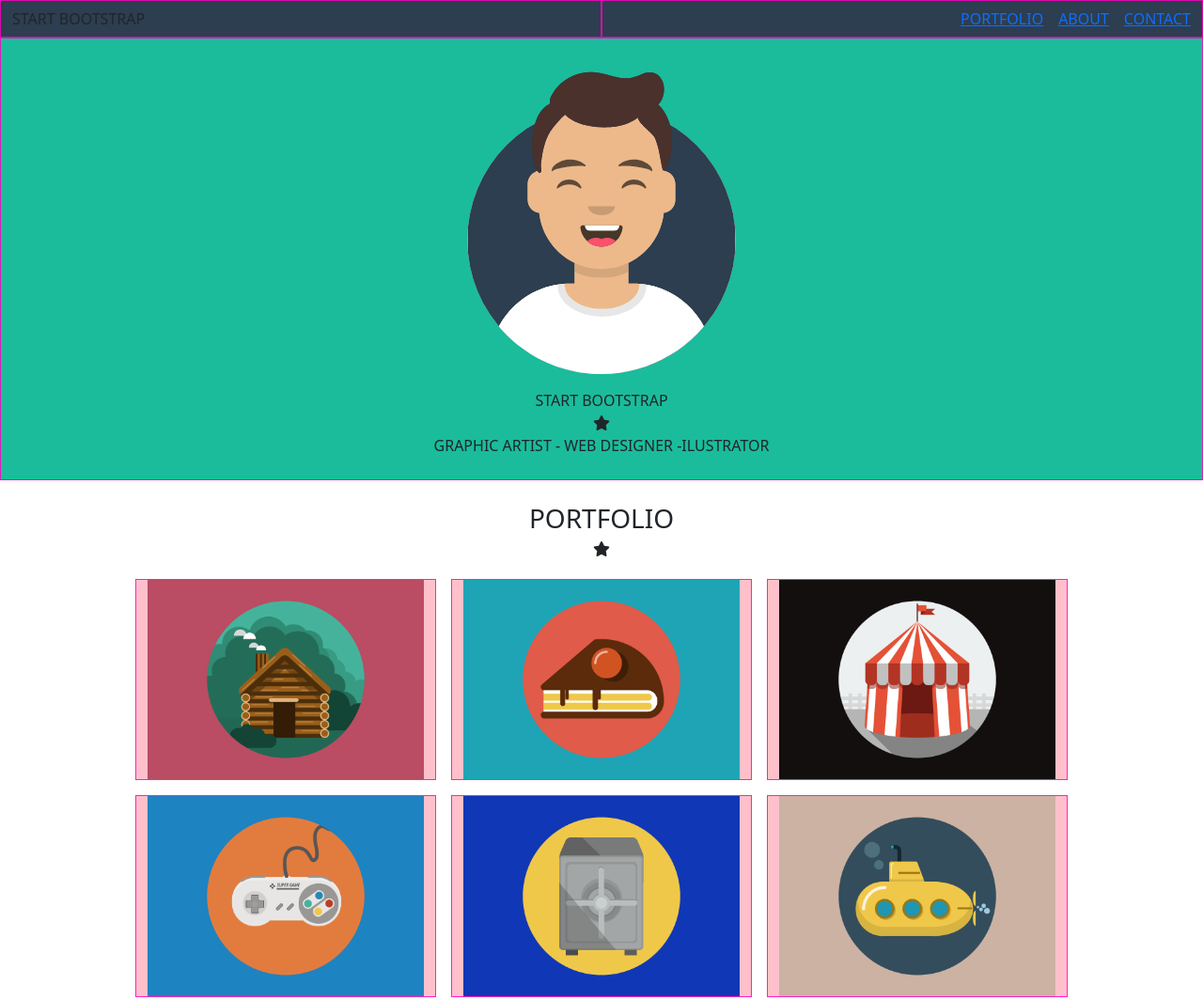
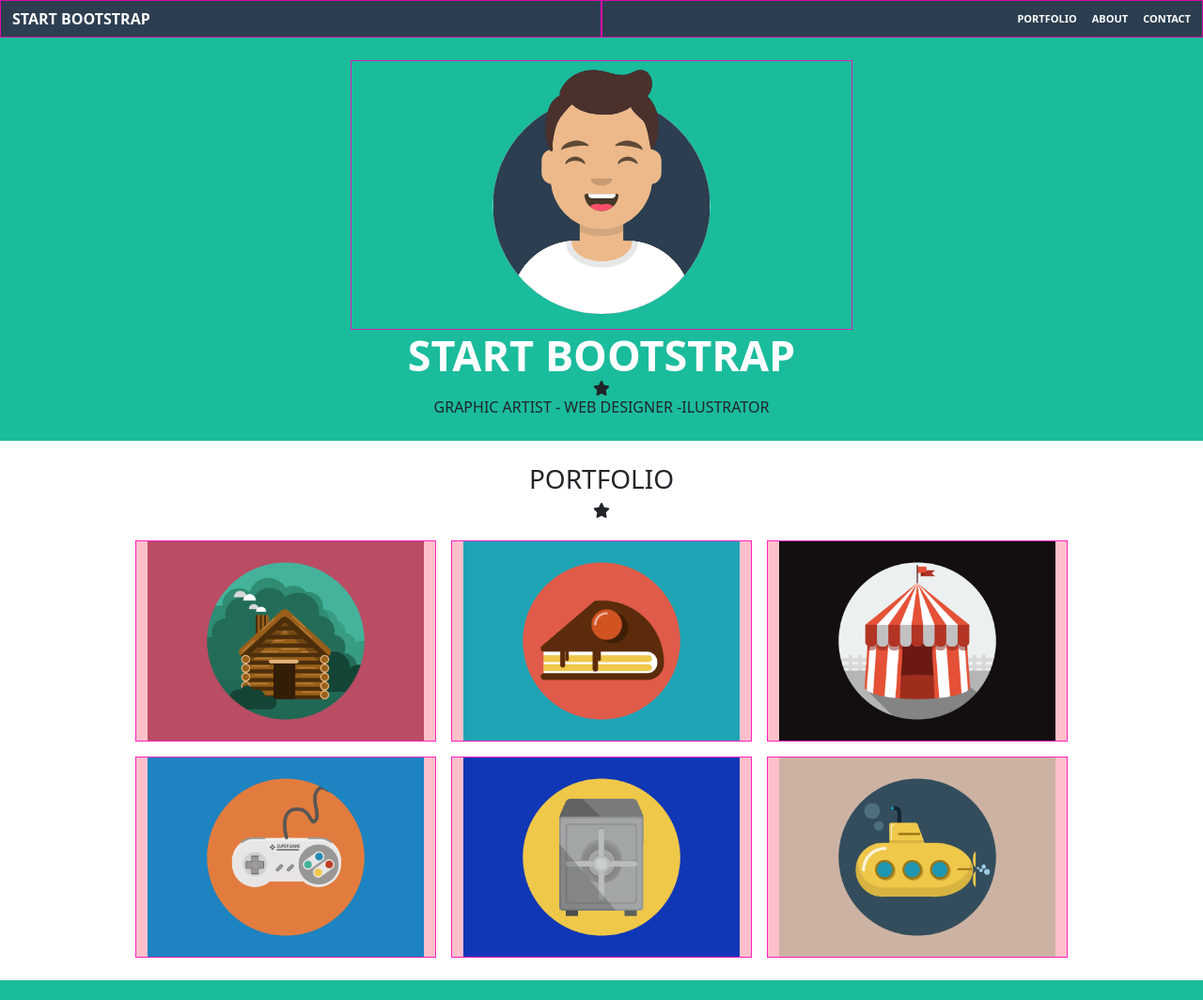
Before and after one commit to Arela-Cristina/html-css-bootstrap-freelancer, a plain HTML site: page index.html in a window 1280 px wide. Shown: the top 1064 px of the page at 94% size. Drawn offline with nearby package versions, Linux system fonts and the light colour scheme.

Commit message:
Add class for media query to  img/avatar.svg
Add class for media query for div  "START BOOTSTRAP"

```diff
--- a/index.html
+++ b/index.html
@@ -14,24 +14,27 @@
 <body>
     <header class="container-fluid">
         <div class="row">
-            <div class="col-6 d-flex align-items-center cri-bg-gray">START BOOTSTRAP</div>
+            <div class="col-6 d-flex  align-items-center text-white fw-bold cri-bg-gray">START BOOTSTRAP</div>
             <!-- sm menu -->
-            <div class="col-6 d-block d-md-none d-lg-none d-flex align-items-center justify-content-end cri-bg-gray">
+            <div
+                class="col-6 d-block d-md-none d-lg-none d-flex align-items-center justify-content-end text-white fw-bold cri-bg-gray">
                 <a href="#"><i class="fa-solid fa-bars"></i></a>
             </div>
 
             <!-- md lg menu -->
             <div
-                class="col-md-6 d-flex align-items-center justify-content-end d-none d-sm-none d-md-flex d-lg-flex gap-3 cri-bg-gray">
-                <a href="#">PORTFOLIO</a>
-                <a href="#">ABOUT</a>
-                <a href="#">CONTACT</a>
+                class="col-md-6 d-flex align-items-center justify-content-end d-none d-sm-none d-md-flex d-lg-flex gap-3  cri-bg-gray">
+                <a class="text-decoration-none text-white fw-bold cri-fs-11" href="#">PORTFOLIO</a>
+                <a class="text-decoration-none text-white fw-bold cri-fs-11" href="#">ABOUT</a>
+                <a class="text-decoration-none text-white fw-bold cri-fs-11" href="#">CONTACT</a>
             </div>
         </div>
-        <div class="row justify-content-center text-center cri-bg-green">
-            <div class="col cri-bg-green py-4">
-                <img class="img-fluid w-25 pb-3" src="img/avatar.svg" alt="avatar picture">
-                <div class="fs-6">START BOOTSTRAP</div>
+        <div class="row justify-content-center text-center cri-bg-green py-4">
+            <div class="col col-md-5 col-lg-5 cri-bg-green">
+                <img class="img-fluid w-50 pb-3" src="img/avatar.svg" alt="avatar picture">
+            </div>
+            <div class="row justify-content-center text-center cri-bg-green">
+                <div class="cri-fs-45 text-white fw-bold display-6">START BOOTSTRAP</div>
                 <i class="fa-solid fa-star"></i>
                 <div class="fs-6">GRAPHIC ARTIST - WEB DESIGNER -ILUSTRATOR</div>
             </div>
--- a/style.css
+++ b/style.css
@@ -17,3 +17,13 @@
 .cri-bg-blue {
     background-color: #3a546d;
 }
+
+/*FONT-SIZE*/
+
+.cri-fs-11 {
+    font-size: 11px;
+}
+
+.cri-fs-45 {
+    font-size: 45px;
+}
```
